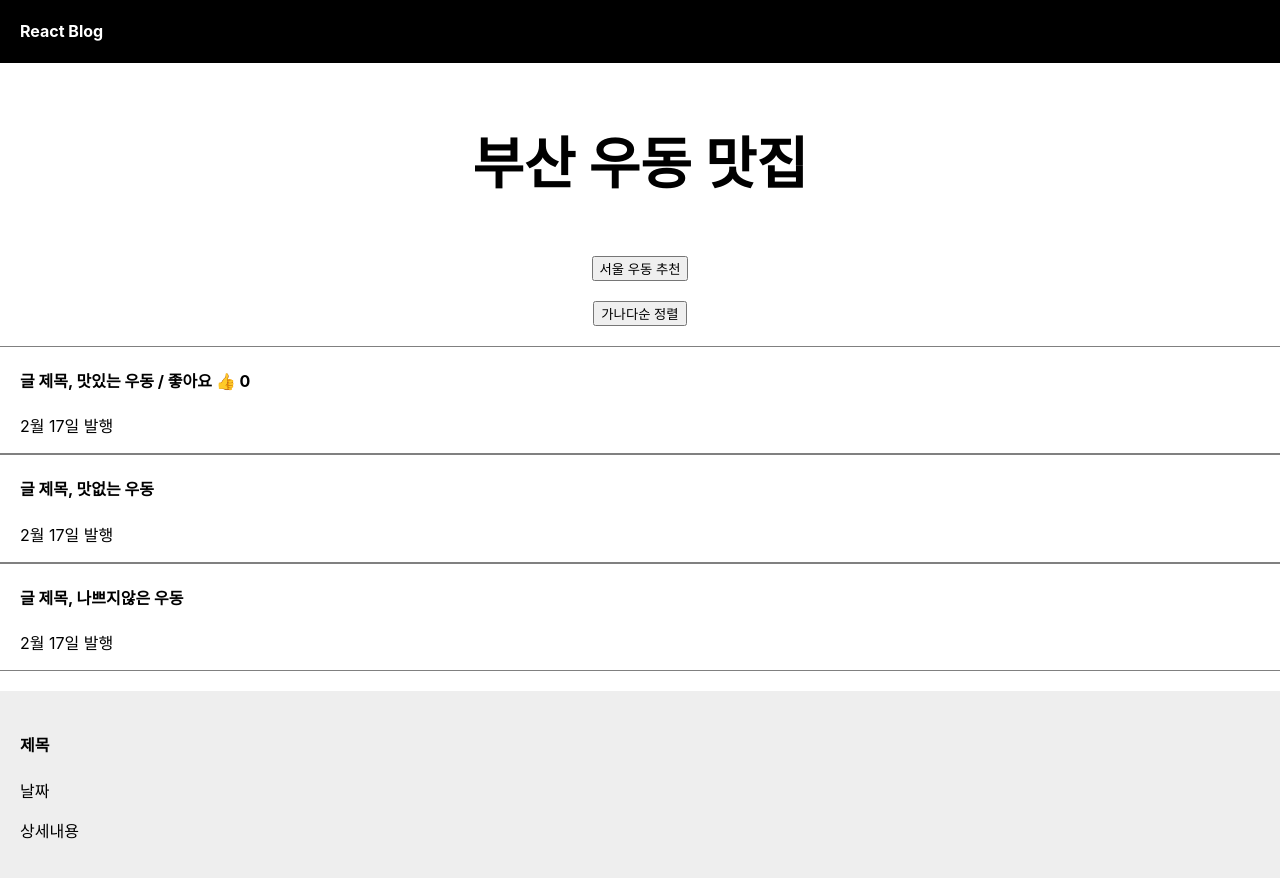
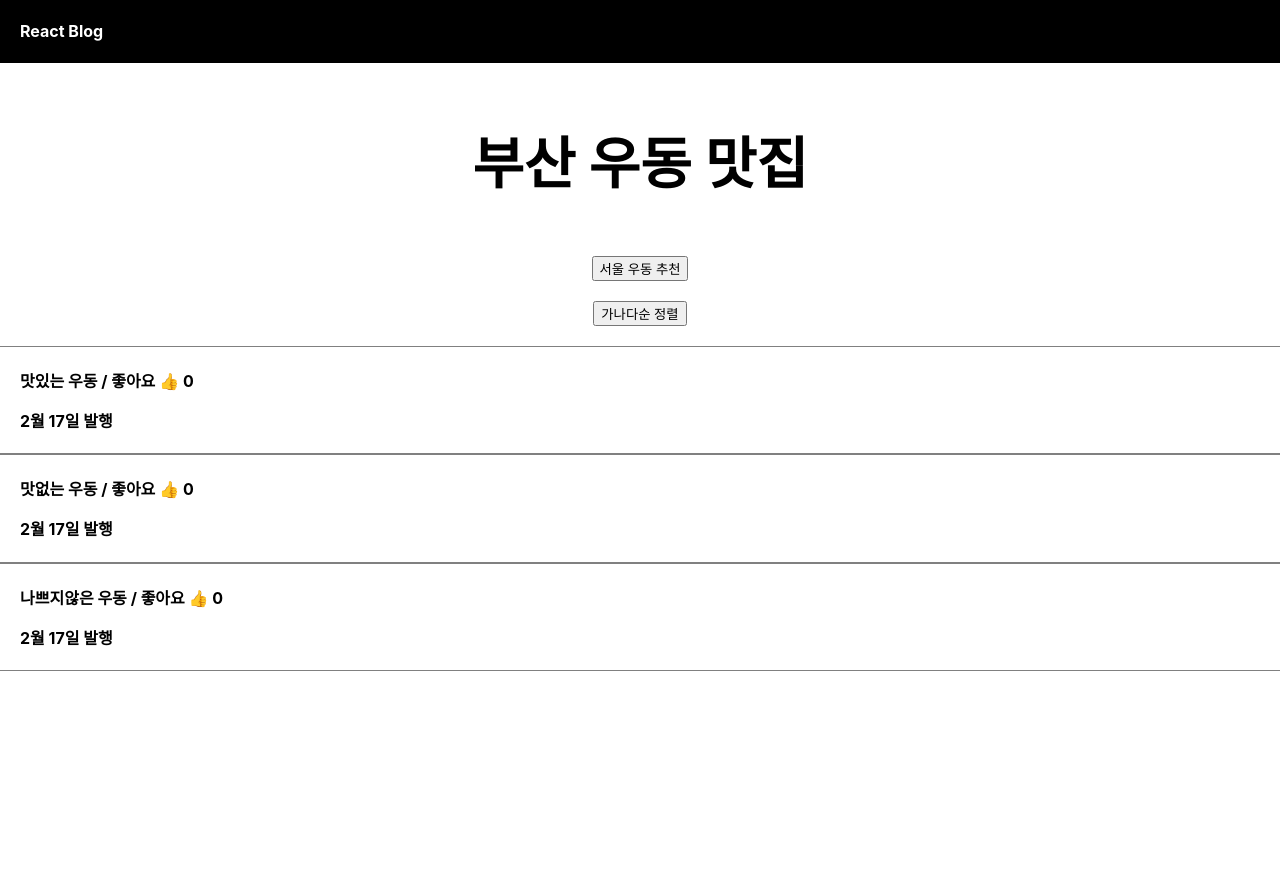
Before and after one commit to Growing-Jiwoo/Learning_React, a React (Create React App) app: page / in a window 1280 px wide. After the commit the page ends 800 px from the top, so only its background shows below. Built offline with nearby package versions, Linux system fonts and the light colour scheme.

Commit message:
Learn Dynamic UI, map()

```diff
--- a/src/App.js
+++ b/src/App.js
@@ -15,11 +15,12 @@
 
 /* eslint-disable*/
 
+import { Modal } from '@mui/material';
 import { useState } from 'react';
 import './App.css';
 
-function ModalUI(){
-  return(
+function ModalUI() {
+  return (
     <div className='modal'>
       <h4>제목</h4>
       <p>날짜</p>
@@ -35,27 +36,38 @@ function App() {
 
   let [logo, setlogo] = useState('React Blog');
 
-  let [like, setlike] = useState(0);
+  let [like, setlike] = useState([0, 0, 0]);
+  let [modal, setModal] = useState(false);
 
-  function likeBtn(){
-    setlike(like+1)
-    console.log(like)
+  function likeBtn(i) {
+    let copy = [...like];
+    copy[i] = like[i] + 1;
+    setlike(copy);
   }
 
-  function changeTitle(){
+  function changeTitle() {
     settitle("서울 우동 맛집")
     seoulNoddles()
   }
 
-  function seoulNoddles(){
+  function seoulNoddles() {
     let copy = [...제목1];
     copy = ["맛있는 서울 우동", "맛없는 서울 우동", "나쁘지않은 서울 우동"];
     제목1변경(copy);
   }
 
-  function arraySort(){
+  function arraySort() {
     let array_sort = [...제목1].sort()
     제목1변경(array_sort)
+  }
+
+  function modalViewControl() {
+    if (modal == true) {
+      setModal(false)
+    }
+    else {
+      setModal(true)
+    }
   }
 
   return (
@@ -63,13 +75,13 @@ function App() {
       <div className="black-nav">
         <h4>{logo}</h4>
       </div>
-      <h3 style={{color:'black', fontSize : '56px'}}>{title}</h3>
+      <h3 style={{ color: 'black', fontSize: '56px' }} onClick={modalViewControl}>{title}</h3>
 
-      <button style={{marginBottom: "20px"}} onClick={changeTitle}>서울 우동 추천</button>
+      <button style={{ marginBottom: "20px" }} onClick={changeTitle}>서울 우동 추천</button>
       <br></br>
-      <button style={{marginBottom: "20px"}} onClick={arraySort} >가나다순 정렬</button>
+      <button style={{ marginBottom: "20px" }} onClick={arraySort} >가나다순 정렬</button>
 
-      <div className='list'>
+      {/* <div className='list'>
         <h4>글 제목, {제목1[0]} <span onClick={likeBtn}>/ 좋아요 👍</span> {like} </h4>
         <p>2월 17일 발행</p>
       </div>
@@ -82,9 +94,25 @@ function App() {
       <div className='list'>
         <h4>글 제목, {제목1[2]} </h4>
         <p>2월 17일 발행</p>
-      </div>
+      </div> */}
 
-    <ModalUI/>
+      {
+        제목1.map(function (value, index) {
+          return (
+            <div className='list' key={index}>
+              <h4 onClick={modalViewControl}>{value}
+                <span onClick={() => {likeBtn(index)}}> / 좋아요 👍</span> {like[index]}
+                <p>2월 17일 발행</p>
+              </h4>
+            </div>
+          )
+        })
+      }
+
+      {
+        modal == true ? <ModalUI /> : null
+      }
+
     </div>
   );
 
```
